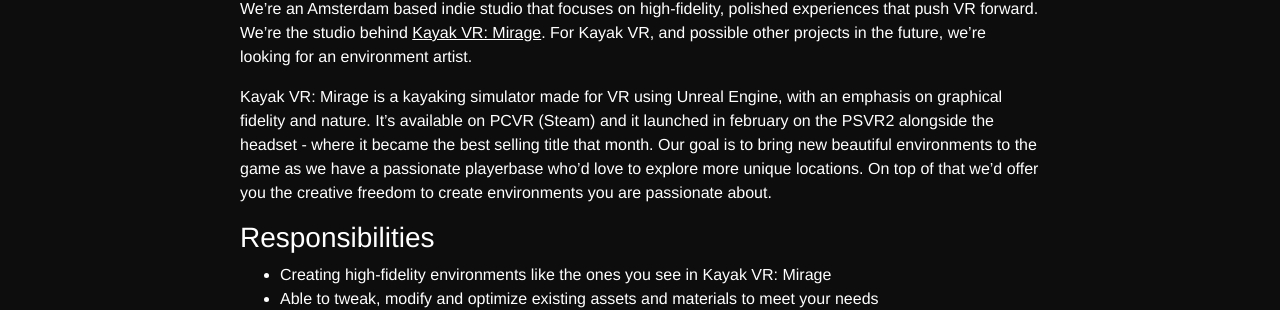
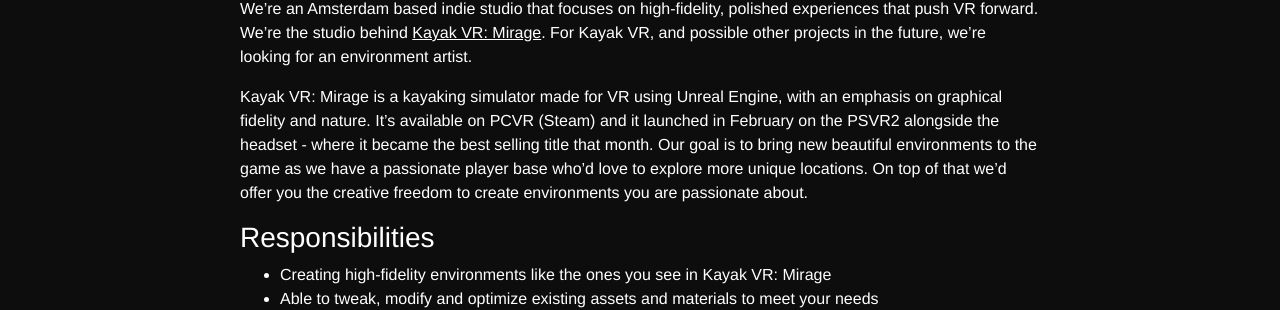
Before and after one commit to aijkoopmans/betterthanlife, a Jekyll site: the page built from _jobs/environment_artist.md, in a window 1280 px wide. Shown: the part 821-1131 px from the top of the page. Built offline with Jekyll 4.4.1, drawn with Linux system fonts in a browser that asks for light colours; nearby versions of some CDN libraries.

Commit message:
Update environment_artist.md

```diff
--- a/_jobs/environment_artist.md
+++ b/_jobs/environment_artist.md
@@ -12,7 +12,7 @@
 
 We’re an Amsterdam based indie studio that focuses on high-fidelity, polished experiences that push VR forward. We’re the studio behind <a href="/projects/kayak_vr_mirage">Kayak VR: Mirage</a>. For Kayak VR, and possible other projects in the future, we’re looking for an environment artist.
 
-Kayak VR: Mirage is a kayaking simulator made for VR using Unreal Engine, with an emphasis on graphical fidelity and nature. It’s available on PCVR (Steam) and it launched in february on the PSVR2 alongside the headset - where it became the best selling title that month. Our goal is to bring new beautiful environments to the game as we have a passionate playerbase who’d love to explore more unique locations. On top of that we’d offer you the creative freedom to create environments you are passionate about.
+Kayak VR: Mirage is a kayaking simulator made for VR using Unreal Engine, with an emphasis on graphical fidelity and nature. It’s available on PCVR (Steam) and it launched in February on the PSVR2 alongside the headset - where it became the best selling title that month. Our goal is to bring new beautiful environments to the game as we have a passionate player base who’d love to explore more unique locations. On top of that we’d offer you the creative freedom to create environments you are passionate about.
 
 <h3>Responsibilities</h3>
 
```
